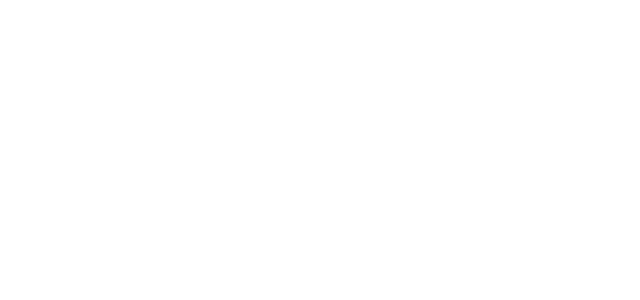
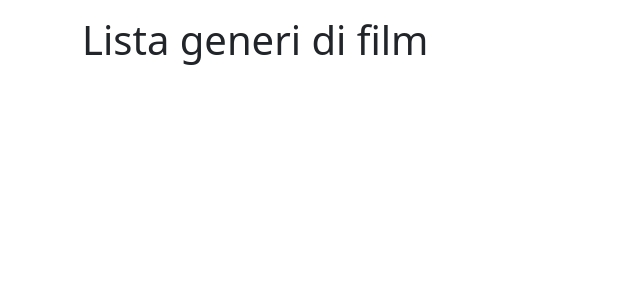
Before and after one commit to GennaroBuonomo/react-movie-filter, a React (Vite) app: page / in a window 1280 px wide. Shown: the top 300 px of the page, without its empty margins (0-640 px from the left). Built offline with nearby package versions, Linux system fonts and the light colour scheme.

Commit message:
inizio con la creaione statica

```diff
--- a/src/App.jsx
+++ b/src/App.jsx
@@ -10,7 +10,16 @@
   return (
     <>
       <div className="container">
+        <div className="row">
+          <div className="col-12 gy-3">
+            <h1>Lista generi di film</h1>
+            <div className="col-12">
+              <ul className="list-unstyled list group ms-0">
 
+              </ul>
+            </div>
+          </div>
+        </div>
       </div>
     </>
   )
```
